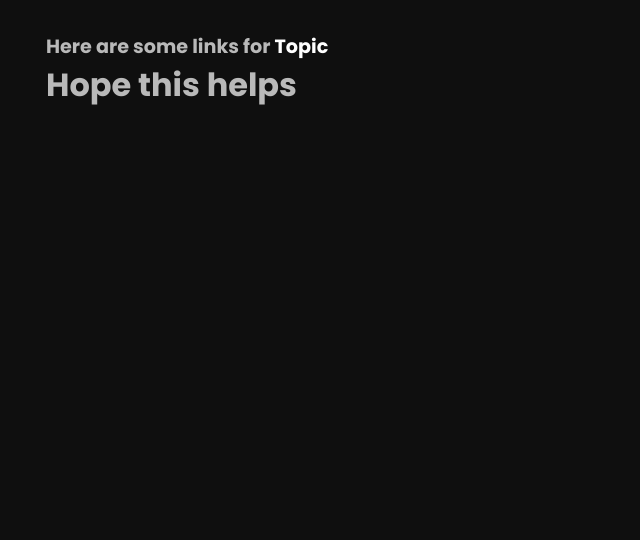
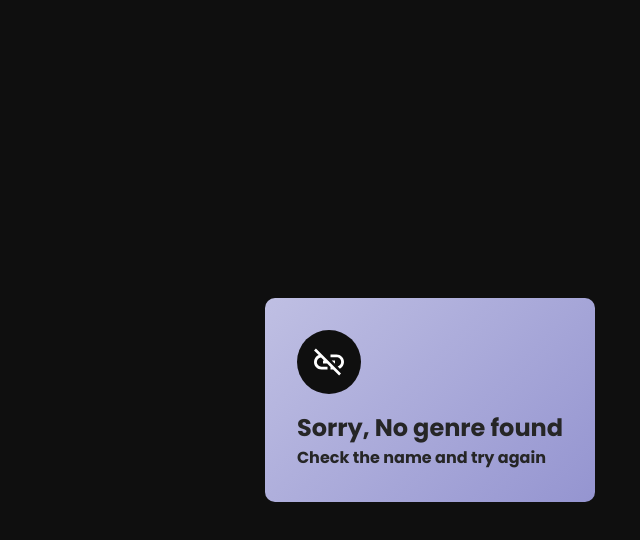
Before and after one commit to SandyDev00076/Frontend-tips, a React (Create React App) app: page /genre/angular in a window 1280 px wide. Shown: the top 540 px of the page, without its empty margins (210-850 px from the left). Built offline with nearby package versions, Linux system fonts and the light colour scheme.

Commit message:
add no genre page

```diff
--- /dev/null
+++ b/src/assets/icons/index.ts
@@ -0,0 +1,3 @@
+import { ReactComponent as NoLinkIcon } from "./link_off_black_24dp.svg";
+
+export { NoLinkIcon };
--- a/src/components/GenrePage.tsx
+++ b/src/components/GenrePage.tsx
@@ -3,6 +3,7 @@ import { motion } from "framer-motion";
 import { popFromLeftWithDelay } from "utils";
 import { getGenreLinks } from "data/GenreLinks";
 import { useParams } from "react-router";
+import NoGenreFound from "./NoGenreFound";
 
 import styles from "./GenrePage.module.scss";
 
@@ -11,6 +12,8 @@ const GenrePage = () => {
     id: string;
   }>();
   const links = getGenreLinks(id);
+  if (links === undefined) return <NoGenreFound />;
+  console.log(links);
   return (
     <section className={styles.container}>
       <div className={styles.intro}>
--- /dev/null
+++ b/src/components/NoGenreFound.module.scss
@@ -0,0 +1,43 @@
+@use "../styles/shared";
+
+.container {
+  @extend %page;
+  display: grid;
+  place-items: center;
+}
+
+.iconContainer {
+  background-color: var(--bg);
+  width: 64px;
+  height: 64px;
+  border-radius: 50%;
+
+  display: grid;
+  place-items: center;
+  margin-bottom: 16px;
+
+  svg {
+    fill: white;
+    width: 36px;
+    height: auto;
+  }
+}
+
+.panel {
+  padding: 32px;
+  border-radius: 10px;
+  background: linear-gradient(
+    135deg,
+    var(--tile-color-5),
+    var(--tile-color-5-tint)
+  );
+
+  h1 {
+    color: var(--text);
+  }
+
+  h2 {
+    font-size: 1rem;
+    color: var(--text);
+  }
+}
--- /dev/null
+++ b/src/components/NoGenreFound.tsx
@@ -0,0 +1,20 @@
+import { NoLinkIcon } from "assets/icons";
+import React from "react";
+
+import styles from "./NoGenreFound.module.scss";
+
+const NoGenreFound = () => {
+  return (
+    <section className={styles.container}>
+      <div className={styles.panel}>
+        <div className={styles.iconContainer}>
+          <NoLinkIcon />
+        </div>
+        <h1>Sorry, No genre found</h1>
+        <h2>Check the name and try again</h2>
+      </div>
+    </section>
+  );
+};
+
+export default NoGenreFound;
--- a/src/styles/_colors.scss
+++ b/src/styles/_colors.scss
@@ -2,6 +2,7 @@
   --text: hsl(0, 0%, 15%);
   --text-secondary: #b9b9b9;
   --bg: #0f0f0f;
+  --bg-dark: hsl(0, 0%, 3%);
 
   --tile-color-1: hsl(81, 65%, 82%);
   --tile-color-1-tint: hsl(81, 65%, 70%);
```
Also changed, not shown: src/assets/icons/link_off_black_24dp.svg (added).
